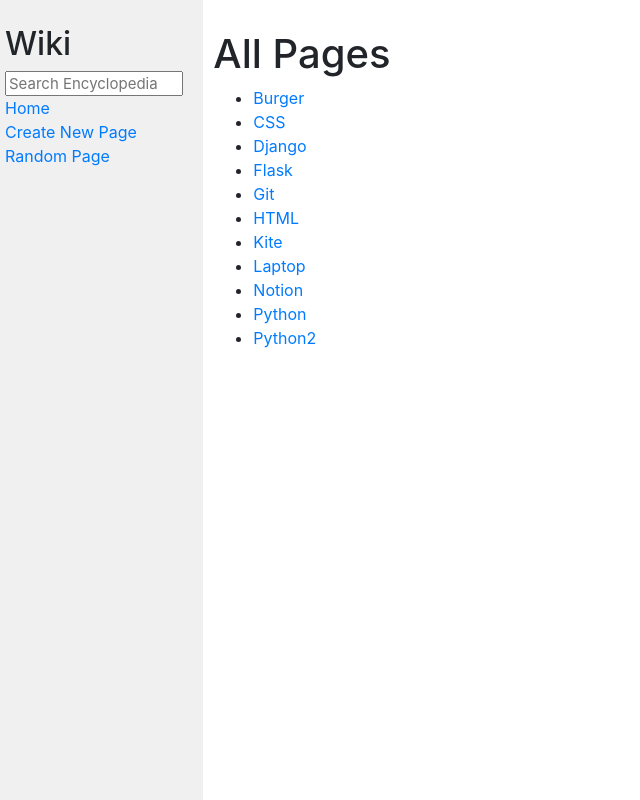
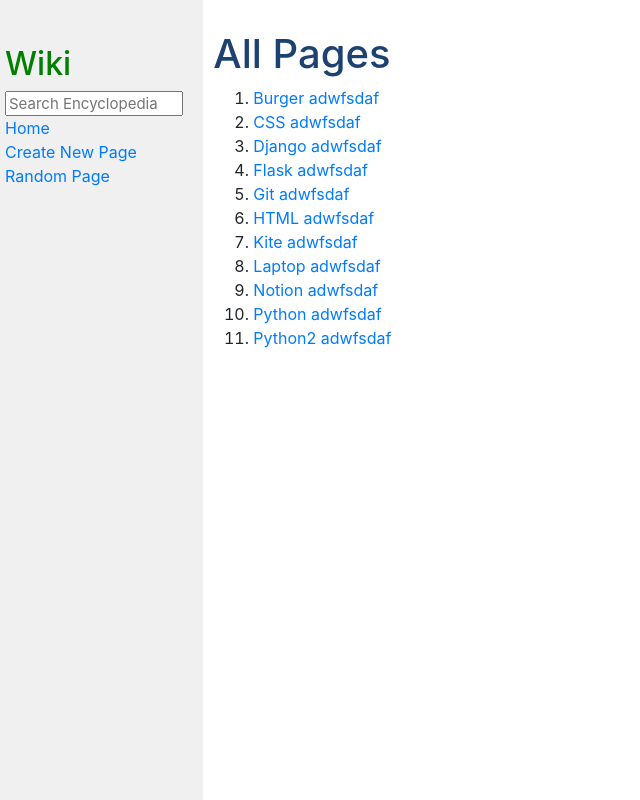
Before and after one commit to runingcoder/CS50-wiki-revision, a Django app: page / in a window 1280 px wide. Shown: the whole page, without its empty margins (0-640 px from the left). Run offline with Django 3.2, Linux system fonts and the light colour scheme; some libraries are stand-ins or nearby versions.

Commit message:
Static access pauna ko laagi urls.py maa code added

```diff
--- a/encyclopedia/static/encyclopedia/styles.css
+++ b/encyclopedia/static/encyclopedia/styles.css
@@ -35,4 +35,20 @@
 
 .sidebar h2 {
     margin-top: 5px;
+
+    padding-top: 20px;
+
+    color:green;
 }
+
+
+h1{
+    text-align: start;
+    color: #1d4272;
+}
+.flexthis{
+    display: flex;
+
+    align-items: start;
+    flex-direction: column;
+}
--- a/encyclopedia/templates/encyclopedia/index.html
+++ b/encyclopedia/templates/encyclopedia/index.html
@@ -1,4 +1,5 @@
 {% extends "encyclopedia/layout.html" %}
+
 
 {% block title %}
     Encyclopedia
@@ -9,15 +10,18 @@
 <h1>Your results</h1>
 {% else %}
   <h1>All Pages</h1>
+
 {% endif %}
 
 
-    <ul>
+    <ol class="flexthis">
         {% for entry in entries %}
-                <li><a href="{% url 'entry' entry %}">{{entry}}</a></li>
+                <li><a href="{% url 'entry' entry %}">{{entry}} adwfsdaf</a></li>
 
 
         {% endfor %}
-    </ul>
+    </ol>
+
+
 
 {% endblock %}
--- a/encyclopedia/templates/encyclopedia/layout.html
+++ b/encyclopedia/templates/encyclopedia/layout.html
@@ -12,6 +12,7 @@
         <div class="row">
             <div class="sidebar col-lg-2 col-md-3">
                 <h2>Wiki</h2>
+
                 <form  action="{% url 'search' %}" method="get">
                     <input class="search" type="text" name="q" placeholder="Search Encyclopedia">
                 </form>
--- a/wiki/urls.py
+++ b/wiki/urls.py
@@ -14,9 +14,14 @@
     2. Add a URL to urlpatterns:  path('blog/', include('blog.urls'))
 """
 from django.contrib import admin
+from django.conf import settings
+from django.conf.urls.static import static
 from django.urls import include, path
 
 urlpatterns = [
     path('admin/', admin.site.urls),
     path('', include("encyclopedia.urls"))
 ]
+
+if settings.DEBUG:
+    urlpatterns += static(settings.STATIC_URL, document_root=settings.STATIC_ROOT)
```
